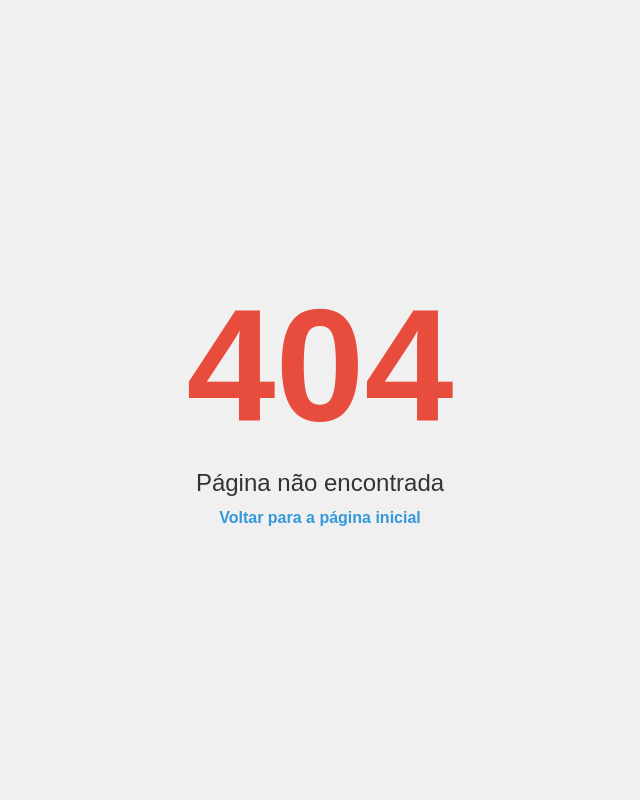
After one commit to andrewrdev/php-router, a PHP site: template src/views/error/404.php in a window 1280 px wide. The commit adds this page. Shown: the whole page, without its empty margins (320-960 px from the left). Run offline with PHP 8.4, Linux system fonts and the light colour scheme; the template is opened without the code that fills it, so the values that code supplies are empty.

Commit message:
refactor: project update

```diff
--- a/src/routes/routes.php
+++ b/src/routes/routes.php
@@ -1,8 +1,7 @@
 <?php
 
-use src\config\router\Router;
+use src\app\router\Router;
 
 $router = new Router();
 
-// ------------------------------------------------------------------------------------------------
-$router->get("/", "IndexController@index");
+$router->get('/', 'IndexController@index');
--- /dev/null
+++ b/src/views/error/404.php
@@ -0,0 +1,50 @@
+<!DOCTYPE html>
+<html lang="pt-br">
+
+<head>
+    <meta charset="UTF-8">
+    <meta name="viewport" content="width=device-width, initial-scale=1.0">
+    <title>404 - Página não encontrada</title>
+    <style>
+        body {
+            display: flex;
+            align-items: center;
+            justify-content: center;
+            height: 100vh;
+            margin: 0;
+            background-color: #f0f0f0;
+            font-family: sans-serif;
+        }
+
+        .container {
+            text-align: center;
+            color: #333;
+        }
+
+        h1 {
+            font-size: 10em;
+            margin: 0;
+            color: #e74c3c;
+        }
+
+        p {
+            font-size: 1.5em;
+            margin: 0.5em 0;
+        }
+
+        a {
+            text-decoration: none;
+            color: #3498db;
+            font-weight: bold;
+        }
+    </style>
+</head>
+
+<body>
+    <div class="container">
+        <h1>404</h1>
+        <p>Página não encontrada</p>
+        <a href="/">Voltar para a página inicial</a>
+    </div>
+</body>
+</html>
--- /dev/null
+++ b/src/views/public/index.php
@@ -0,0 +1,3 @@
+<?php require_once __DIR__ . '/../shared/head.php' ?>
+
+<?php require_once __DIR__ . '/../shared/footer.php' ?>
--- /dev/null
+++ b/src/views/shared/footer.php
@@ -0,0 +1,4 @@
+
+    <footer></footer>
+</body>
+</html>
```
Also changed, not shown: composer.json (+3 -6 lines), public/index.php (+4 -3 lines), src/app/http/Request.php (added, +29 -0 lines), src/app/http/Response.php (added, +49 -0 lines), src/app/router/Router.php (added, +121 -0 lines), src/config/http/Request.php (deleted, +0 -34 lines), src/config/http/Response.php (deleted, +0 -24 lines), src/config/router/Router.php (deleted, +0 -93 lines), src/controllers/IndexController.php (+11 -4 lines), src/views/shared/head.php (renamed from src/views/IndexView.php, +2 -5 lines), README.md, public/.htaccess, 2 other files.
